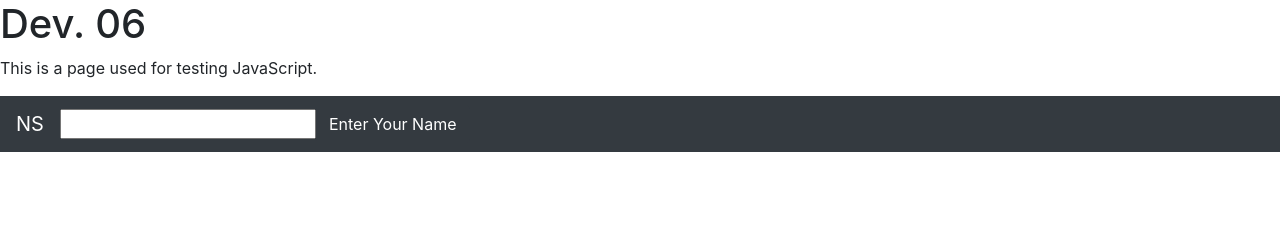
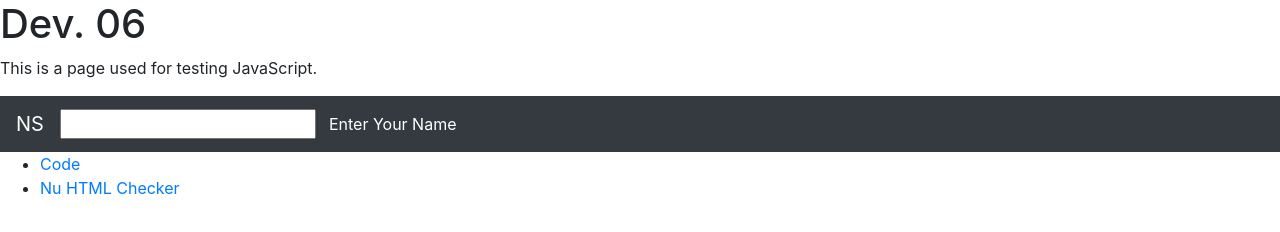
Before and after one commit to nshedd-una/Dev06-Jav, a plain HTML site: page index.html in a window 1280 px wide. Drawn offline with nearby package versions, Linux system fonts and the light colour scheme.

Commit message:
Add files via upload

```diff
--- a/index.html
+++ b/index.html
@@ -2,7 +2,7 @@
 <html lang="en" >
 <head>
   <meta charset="UTF-8">
-  <title>CodePen - JS BSCard</title>
+  <title>NS JS Test</title>
   <meta name="viewport" content="width=device-width, initial-scale=1"><link rel="stylesheet" href="https://cdnjs.cloudflare.com/ajax/libs/normalize/5.0.0/normalize.min.css">
 <link rel='stylesheet' href='css/style.css'>
 
@@ -24,9 +24,12 @@
 <span id="card-spot"></span>
 
 <footer>
-  <!-- put in style, links to Nu & WAVE & Code and all -->
+  <ul>
+	<li><a href="https://github.com/nshedd-una/Dev06-Jav" target="_blank">Code</a></li>
+    <li><a href="https://github.com/" target="_blank">Nu HTML Checker</a></li>
+  </ul>
 </footer>
-<!-- partial -->
+
   <script src='https://cdnjs.cloudflare.com/ajax/libs/jquery/3.4.1/jquery.min.js'></script>
 <script src='https://cdnjs.cloudflare.com/ajax/libs/popper.js/1.16.1/popper.min.js'></script><script  src="scripts/myScript.js"></script>
 
```
